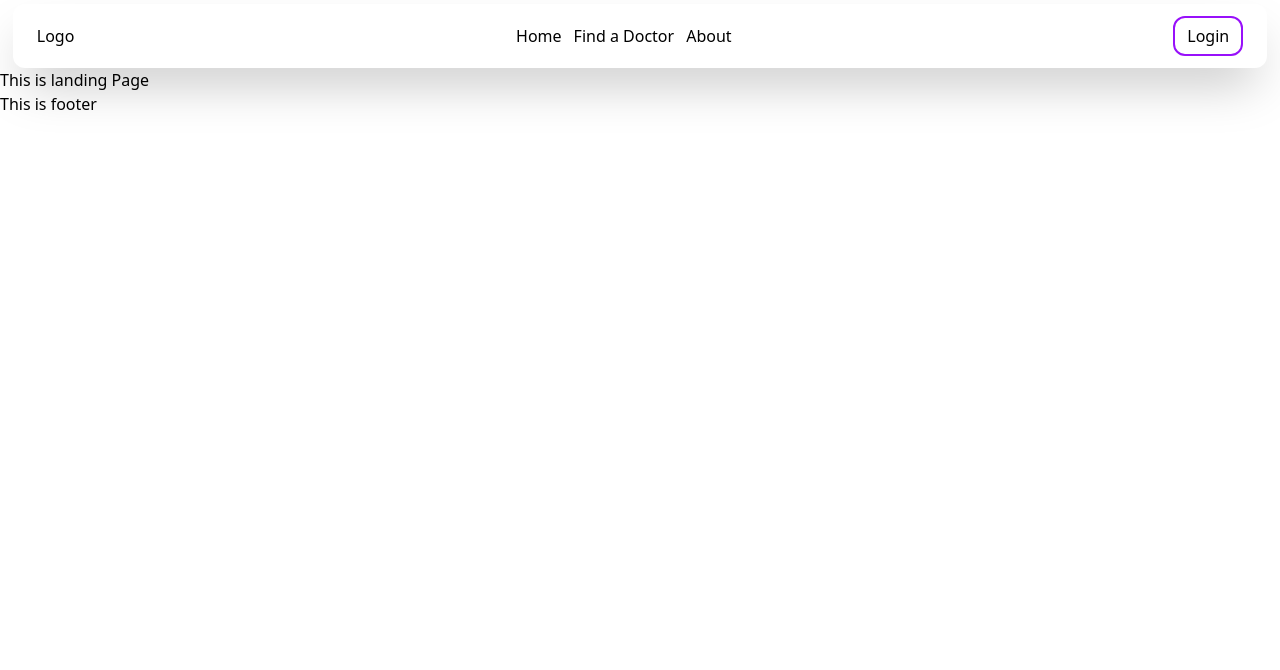
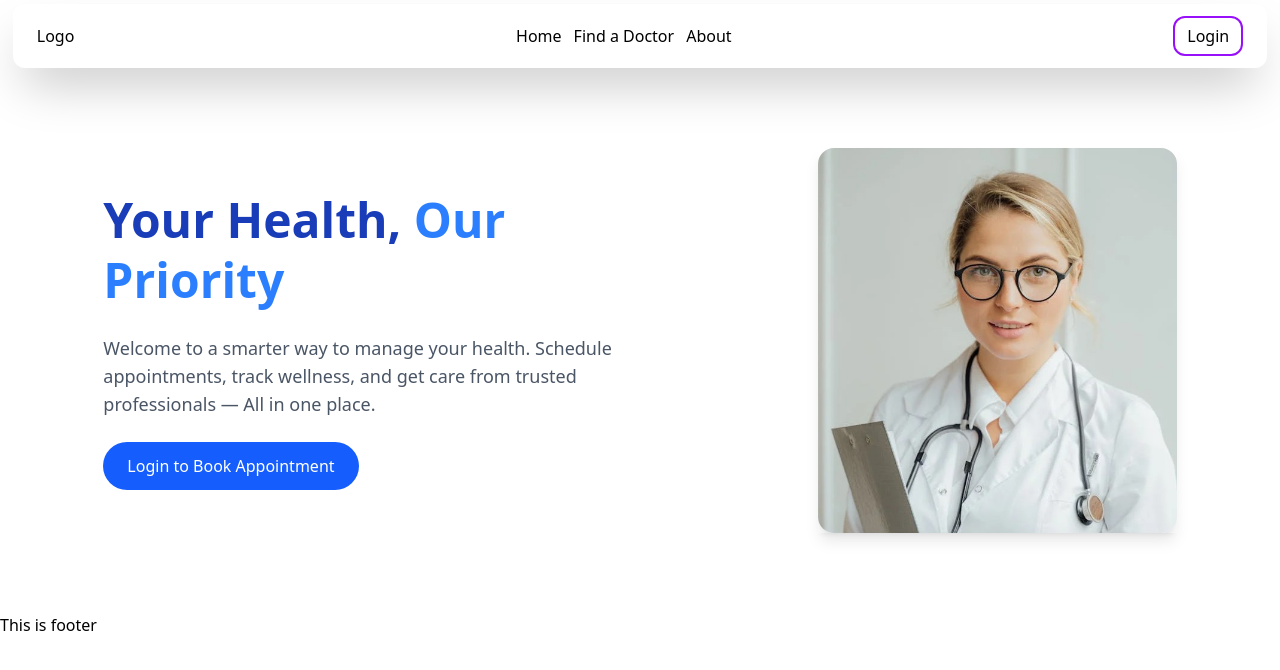
Before and after one commit to Anomaly0190/HAMS, a React (Vite) app in the folder frontend/: page / in a window 1280 px wide. Shown: the top 670 px of the page. Built offline with nearby package versions, Linux system fonts and the light colour scheme.

Commit message:
hero section created

```diff
--- a/frontend/src/Components/User/Home.jsx
+++ b/frontend/src/Components/User/Home.jsx
@@ -1,11 +1,39 @@
-import React from 'react'
-
+import React from "react";
+import { Link } from "react-router-dom";
+import docimage from "/docimage.jpg";
 const Home = () => {
   return (
     <>
-    <h1>This is landing Page</h1>
+      <section class=" py-20 px-4  w-full">
+        <div class="flex flex-col-reverse md:flex-row items-center justify-between gap-10 mx-auto w-[86%]">
+          <div class="md:w-1/2 text-center md:text-left">
+            <h1 class="text-4xl md:text-5xl font-bold text-blue-800 leading-tight mb-6">
+              Your Health, <span class="text-blue-500">Our Priority</span>
+            </h1>
+            <p class="text-gray-600 text-lg mb-6">
+              Welcome to a smarter way to manage your health. Schedule
+              appointments, track wellness, and get care from trusted
+              professionals — All in one place.
+            </p>
+            <Link
+              to="/login"
+              class="inline-block bg-blue-600 text-white px-6 py-3 rounded-full hover:bg-blue-700 transition"
+            >
+              Login to Book Appointment
+            </Link>
+          </div>
+
+          <div class=" shadow-lg overflow-hidden">
+            <img
+              src={docimage}
+              alt="Healthcare Illustration"
+              class="w-[28vw] rounded-2xl shadow-lg overflow-hidden"
+            />
+          </div>
+        </div>
+      </section>
     </>
-  )
-}
+  );
+};
 
-export default Home
+export default Home;
--- a/frontend/src/main.jsx
+++ b/frontend/src/main.jsx
@@ -10,9 +10,13 @@ import Userlayout from "./Userlayout.jsx";
 import Home from "./Components/User/Home.jsx";
 import Login from "./Components/User/Login.jsx";
 import Register from "./Components/User/Register.jsx";
+
+
 // AdminPanel
 import Adminlayout from "./Adminlayout.jsx";
 import Dashboard from "./Components/AdminPanel/Dashboard.jsx";
+
+
 const router = createBrowserRouter([
   {
     path: "/",
```
Also changed, not shown: frontend/public/docimage.jpg (added), 1 other file (tests, documents, lock files or other folders).
